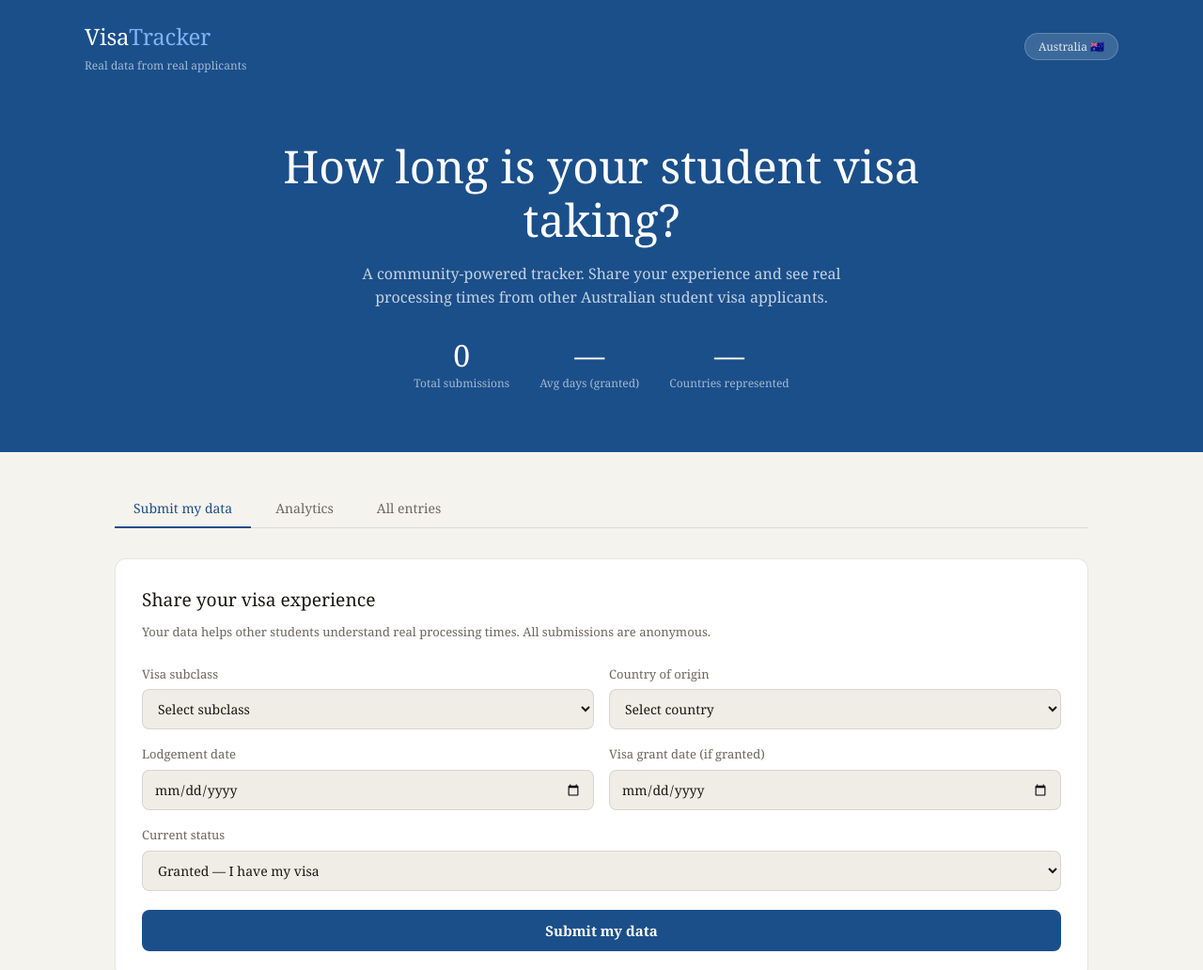
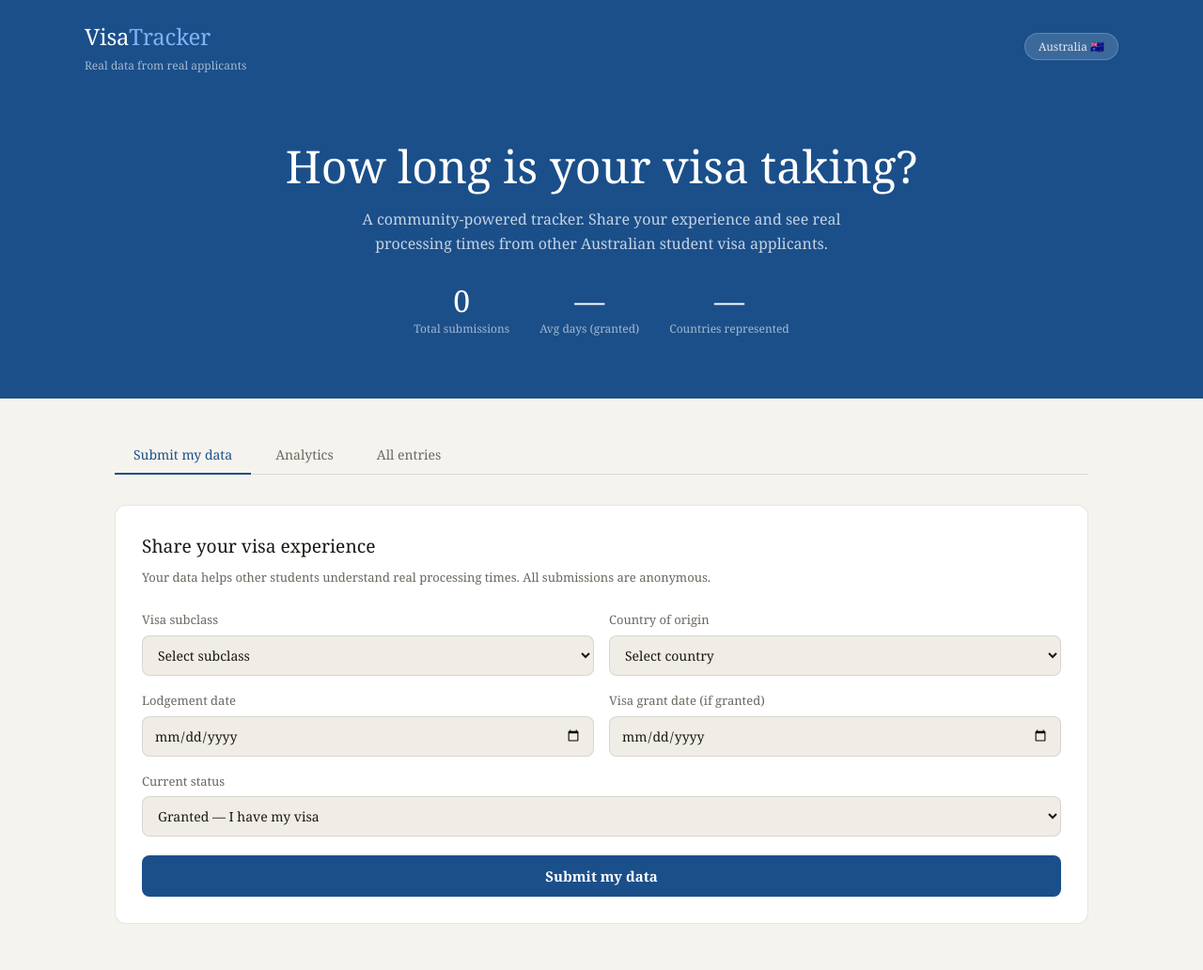
Before and after one commit to dgrandima/dgrandima.github.io, a plain HTML site: page index.html in a window 1280 px wide. Shown: the top 1032 px of the page at 94% size. Drawn offline with nearby package versions, Linux system fonts and the light colour scheme.

Commit message:
Update index.html

```diff
--- a/index.html
+++ b/index.html
@@ -295,7 +295,7 @@
 </header>
 
 <section class="hero">
-  <h1>How long is your student visa taking?</h1>
+  <h1>How long is your visa taking?</h1>
   <p>A community-powered tracker. Share your experience and see real processing times from other Australian student visa applicants.</p>
   <div class="hero-stats">
     <div class="hero-stat">
```
